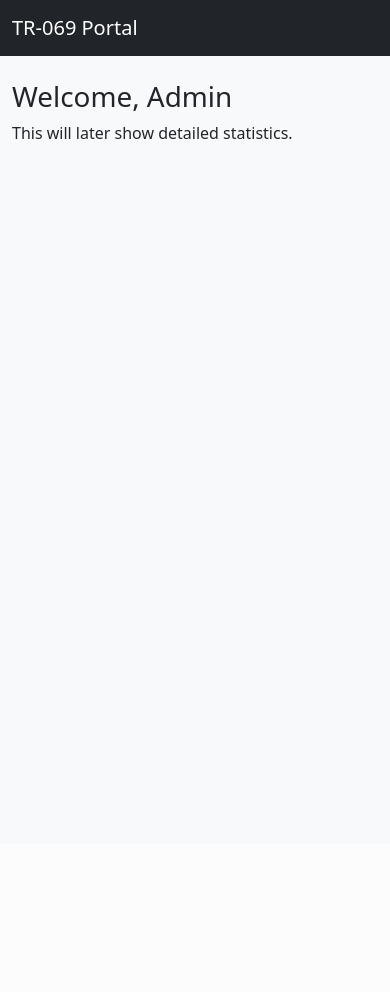
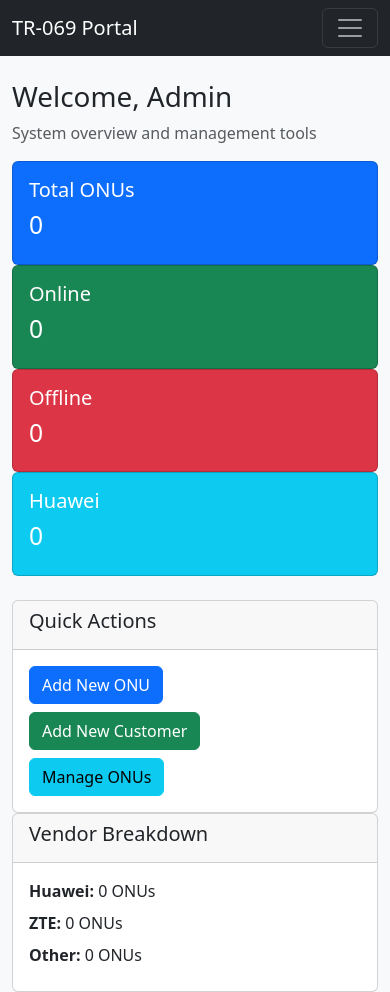
Before and after one commit to zawnaing-2024/tr069-portal, a Django app: page / in a window 390 px wide. Before the commit the page ends 139 px from the top, so only its background shows below. Run offline with Django 4.2, Linux system fonts and the light colour scheme; the visitor is signed in with stand-in values (Sample User, id 1); data that the repository does not hold is empty.

Commit message:
feat: add complete ONU and Customer management system
- Add ONU and Customer models with proper validation
- Create CRUD views with role-based permissions
- Add responsive Bootstrap UI with search and filtering
- Update navigation with dropdown menus
- Add statistics dashboard for admins
- Include pagination and form validation

```diff
--- a/core/views.py
+++ b/core/views.py
@@ -1,10 +1,34 @@
 from django.contrib.auth.decorators import login_required
-from django.shortcuts import render
+from django.shortcuts import render, get_object_or_404, redirect
+from django.contrib import messages
+from django.core.paginator import Paginator
+from django.db.models import Q
+from .models import ONU, CustomerInfo
+from .forms import ONUForm, CustomerForm
 
 
 @login_required
 def dashboard(request):
-    """Simple role-aware landing page."""
+    """Role-aware dashboard with ONU statistics."""
+    # Get basic stats
+    total_onus = ONU.objects.count()
+    online_onus = ONU.objects.filter(online=True).count()
+    offline_onus = total_onus - online_onus
+
+    # Vendor breakdown
+    huawei_count = ONU.objects.filter(vendor='Huawei').count()
+    zte_count = ONU.objects.filter(vendor='ZTE').count()
+    other_count = ONU.objects.filter(vendor='Other').count()
+
+    context = {
+        'total_onus': total_onus,
+        'online_onus': online_onus,
+        'offline_onus': offline_onus,
+        'huawei_count': huawei_count,
+        'zte_count': zte_count,
+        'other_count': other_count,
+    }
+
     if request.user.is_superuser or request.user.groups.filter(name='Admin').exists():
         template_name = 'dashboard/admin_dashboard.html'
     elif request.user.groups.filter(name='Operator').exists():
@@ -12,4 +36,150 @@ def dashboard(request):
     else:
         template_name = 'dashboard/readonly_dashboard.html'
 
-    return render(request, template_name)
+    return render(request, template_name, context)
+
+
+@login_required
+def onu_list(request):
+    """List all ONUs with search and filtering."""
+    onus = ONU.objects.select_related('customer').all()
+
+    # Search functionality
+    search = request.GET.get('search')
+    if search:
+        onus = onus.filter(
+            Q(serial_number__icontains=search) |
+            Q(mac_address__icontains=search) |
+            Q(ip_address__icontains=search) |
+            Q(model_name__icontains=search)
+        )
+
+    # Filter by vendor
+    vendor = request.GET.get('vendor')
+    if vendor:
+        onus = onus.filter(vendor=vendor)
+
+    # Filter by status
+    status = request.GET.get('status')
+    if status == 'online':
+        onus = onus.filter(online=True)
+    elif status == 'offline':
+        onus = onus.filter(online=False)
+
+    # Pagination
+    paginator = Paginator(onus, 25)
+    page_number = request.GET.get('page')
+    page_obj = paginator.get_page(page_number)
+
+    context = {
+        'page_obj': page_obj,
+        'search': search,
+        'vendor': vendor,
+        'status': status,
+    }
+    return render(request, 'onus/list.html', context)
+
+
+@login_required
+def onu_detail(request, pk):
+    """Show detailed ONU information."""
+    onu = get_object_or_404(ONU, pk=pk)
+    return render(request, 'onus/detail.html', {'onu': onu})
+
+
+@login_required
+def onu_add(request):
+    """Add new ONU."""
+    if not (request.user.is_superuser or request.user.groups.filter(name__in=['Admin', 'Operator']).exists()):
+        messages.error(request, 'Permission denied.')
+        return redirect('onu_list')
+
+    if request.method == 'POST':
+        form = ONUForm(request.POST)
+        if form.is_valid():
+            form.save()
+            messages.success(request, 'ONU added successfully.')
+            return redirect('onu_list')
+    else:
+        form = ONUForm()
+
+    return render(request, 'onus/form.html', {'form': form, 'title': 'Add ONU'})
+
+
+@login_required
+def onu_edit(request, pk):
+    """Edit existing ONU."""
+    if not (request.user.is_superuser or request.user.groups.filter(name__in=['Admin', 'Operator']).exists()):
+        messages.error(request, 'Permission denied.')
+        return redirect('onu_list')
+
+    onu = get_object_or_404(ONU, pk=pk)
+
+    if request.method == 'POST':
+        form = ONUForm(request.POST, instance=onu)
+        if form.is_valid():
+            form.save()
+            messages.success(request, 'ONU updated successfully.')
+            return redirect('onu_detail', pk=pk)
+    else:
+        form = ONUForm(instance=onu)
+
+    return render(request, 'onus/form.html', {'form': form, 'title': 'Edit ONU', 'onu': onu})
+
+
+@login_required
+def onu_delete(request, pk):
+    """Delete ONU."""
+    if not (request.user.is_superuser or request.user.groups.filter(name='Admin').exists()):
+        messages.error(request, 'Permission denied.')
+        return redirect('onu_list')
+
+    onu = get_object_or_404(ONU, pk=pk)
+
+    if request.method == 'POST':
+        onu.delete()
+        messages.success(request, 'ONU deleted successfully.')
+        return redirect('onu_list')
+
+    return render(request, 'onus/confirm_delete.html', {'onu': onu})
+
+
+@login_required
+def customer_list(request):
+    """List all customers."""
+    customers = CustomerInfo.objects.prefetch_related('onus').all()
+
+    # Search functionality
+    search = request.GET.get('search')
+    if search:
+        customers = customers.filter(
+            Q(name__icontains=search) |
+            Q(phone__icontains=search) |
+            Q(email__icontains=search)
+        )
+
+    # Pagination
+    paginator = Paginator(customers, 25)
+    page_number = request.GET.get('page')
+    page_obj = paginator.get_page(page_number)
+
+    return render(request, 'customers/list.html', {'page_obj': page_obj, 'search': search})
+
+
+@login_required
+def customer_add(request):
+    """Add new customer."""
+    if not (request.user.is_superuser or request.user.groups.filter(name__in=['Admin', 'Operator']).exists()):
+        messages.error(request, 'Permission denied.')
+        return redirect('customer_list')
+
+    if request.method == 'POST':
+        form = CustomerForm(request.POST)
+        if form.is_valid():
+            form.save()
+            messages.success(request, 'Customer added successfully.')
+            return redirect('customer_list')
+    else:
+        form = CustomerForm()
+
+    return render(request, 'customers/form.html', {'form': form, 'title': 'Add Customer'})
--- a/templates/base.html
+++ b/templates/base.html
@@ -14,22 +14,62 @@
 <nav class="navbar navbar-expand-lg navbar-dark bg-dark">
     <div class="container-fluid">
         <a class="navbar-brand" href="/">TR-069 Portal</a>
-        <div class="collapse navbar-collapse justify-content-end">
+
+        {% if user.is_authenticated %}
+        <button class="navbar-toggler" type="button" data-bs-toggle="collapse" data-bs-target="#navbarNav">
+            <span class="navbar-toggler-icon"></span>
+        </button>
+        <div class="collapse navbar-collapse" id="navbarNav">
+            <ul class="navbar-nav me-auto">
+                <li class="nav-item">
+                    <a class="nav-link" href="{% url 'dashboard' %}">Dashboard</a>
+                </li>
+                <li class="nav-item dropdown">
+                    <a class="nav-link dropdown-toggle" href="#" role="button" data-bs-toggle="dropdown">
+                        ONU Management
+                    </a>
+                    <ul class="dropdown-menu">
+                        <li><a class="dropdown-item" href="{% url 'onu_list' %}">View ONUs</a></li>
+                        {% if user.is_superuser or user.groups.all|length > 0 %}
+                        <li><a class="dropdown-item" href="{% url 'onu_add' %}">Add ONU</a></li>
+                        {% endif %}
+                    </ul>
+                </li>
+                <li class="nav-item dropdown">
+                    <a class="nav-link dropdown-toggle" href="#" role="button" data-bs-toggle="dropdown">
+                        Customers
+                    </a>
+                    <ul class="dropdown-menu">
+                        <li><a class="dropdown-item" href="{% url 'customer_list' %}">View Customers</a></li>
+                        {% if user.is_superuser or user.groups.all|length > 0 %}
+                        <li><a class="dropdown-item" href="{% url 'customer_add' %}">Add Customer</a></li>
+                        {% endif %}
+                    </ul>
+                </li>
+            </ul>
             <ul class="navbar-nav">
-                {% if user.is_authenticated %}
                 <li class="nav-item">
                     <a class="nav-link" href="#">{{ user.username }}</a>
                 </li>
                 <li class="nav-item">
                     <a class="nav-link" href="{% url 'logout' %}">Logout</a>
                 </li>
-                {% endif %}
             </ul>
         </div>
+        {% endif %}
     </div>
 </nav>
 
 <div class="container mt-4">
+    {% if messages %}
+        {% for message in messages %}
+            <div class="alert alert-{{ message.tags }} alert-dismissible fade show" role="alert">
+                {{ message }}
+                <button type="button" class="btn-close" data-bs-dismiss="alert"></button>
+            </div>
+        {% endfor %}
+    {% endif %}
+
     {% block content %}{% endblock %}
 </div>
 
--- a/templates/dashboard/admin_dashboard.html
+++ b/templates/dashboard/admin_dashboard.html
@@ -2,6 +2,78 @@
 {% block title %}Admin Dashboard{% endblock %}
 
 {% block content %}
-<h1>Welcome, Admin</h1>
-<p>This will later show detailed statistics.</p>
+<div class="row">
+    <div class="col-md-12">
+        <h1>Welcome, Admin</h1>
+        <p class="text-muted">System overview and management tools</p>
+    </div>
+</div>
+
+<div class="row mb-4">
+    <div class="col-md-3">
+        <div class="card text-white bg-primary">
+            <div class="card-body">
+                <h5 class="card-title">Total ONUs</h5>
+                <h2>{{ total_onus }}</h2>
+            </div>
+        </div>
+    </div>
+    <div class="col-md-3">
+        <div class="card text-white bg-success">
+            <div class="card-body">
+                <h5 class="card-title">Online</h5>
+                <h2>{{ online_onus }}</h2>
+            </div>
+        </div>
+    </div>
+    <div class="col-md-3">
+        <div class="card text-white bg-danger">
+            <div class="card-body">
+                <h5 class="card-title">Offline</h5>
+                <h2>{{ offline_onus }}</h2>
+            </div>
+        </div>
+    </div>
+    <div class="col-md-3">
+        <div class="card text-white bg-info">
+            <div class="card-body">
+                <h5 class="card-title">Huawei</h5>
+                <h2>{{ huawei_count }}</h2>
+            </div>
+        </div>
+    </div>
+</div>
+
+<div class="row">
+    <div class="col-md-6">
+        <div class="card">
+            <div class="card-header">
+                <h5>Quick Actions</h5>
+            </div>
+            <div class="card-body">
+                <a href="{% url 'onu_add' %}" class="btn btn-primary mb-2">Add New ONU</a><br>
+                <a href="{% url 'customer_add' %}" class="btn btn-success mb-2">Add New Customer</a><br>
+                <a href="{% url 'onu_list' %}" class="btn btn-info">Manage ONUs</a>
+            </div>
+        </div>
+    </div>
+    <div class="col-md-6">
+        <div class="card">
+            <div class="card-header">
+                <h5>Vendor Breakdown</h5>
+            </div>
+            <div class="card-body">
+                <div class="mb-2">
+                    <strong>Huawei:</strong> {{ huawei_count }} ONUs
+                </div>
+                <div class="mb-2">
+                    <strong>ZTE:</strong> {{ zte_count }} ONUs
+                </div>
+                <div class="mb-2">
+                    <strong>Other:</strong> {{ other_count }} ONUs
+                </div>
+            </div>
+        </div>
+    </div>
+</div>
 {% endblock %}
--- a/tr069_portal/urls.py
+++ b/tr069_portal/urls.py
@@ -10,4 +10,13 @@ urlpatterns = [
     path('accounts/logout/', auth_views.LogoutView.as_view(), name='logout'),
     # Dashboard
     path('', core_views.dashboard, name='dashboard'),
+    # ONU Management
+    path('onus/', core_views.onu_list, name='onu_list'),
+    path('onus/add/', core_views.onu_add, name='onu_add'),
+    path('onus/<int:pk>/', core_views.onu_detail, name='onu_detail'),
+    path('onus/<int:pk>/edit/', core_views.onu_edit, name='onu_edit'),
+    path('onus/<int:pk>/delete/', core_views.onu_delete, name='onu_delete'),
+    # Customer Management
+    path('customers/', core_views.customer_list, name='customer_list'),
+    path('customers/add/', core_views.customer_add, name='customer_add'),
 ]
```
Also changed, not shown: core/forms.py (added, +41 -0 lines), templates/onus/form.html (added, +25 -0 lines), templates/onus/list.html (added, +126 -0 lines), 1 other file. Lines whose indentation alone changed are shown as unchanged.
